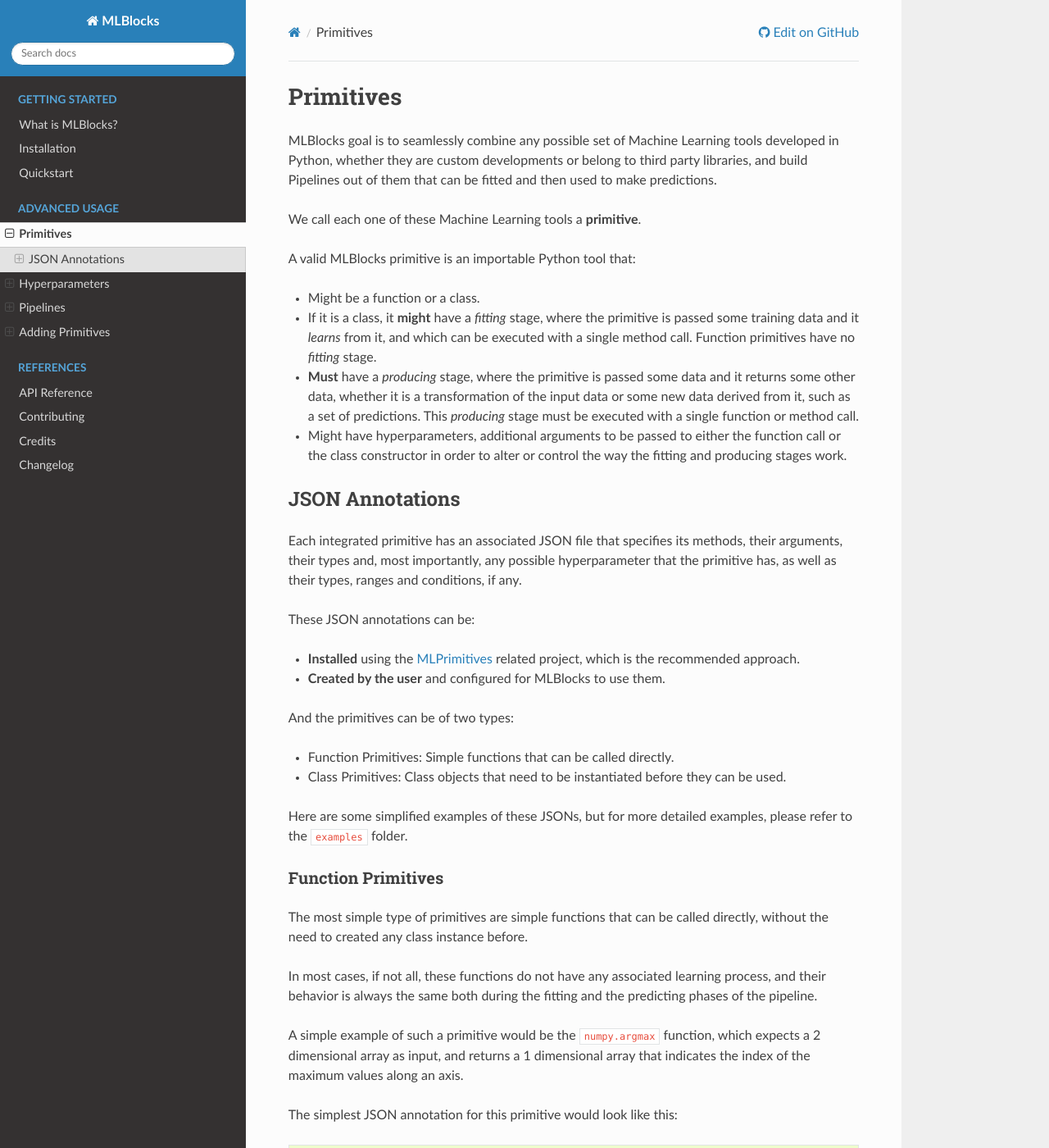
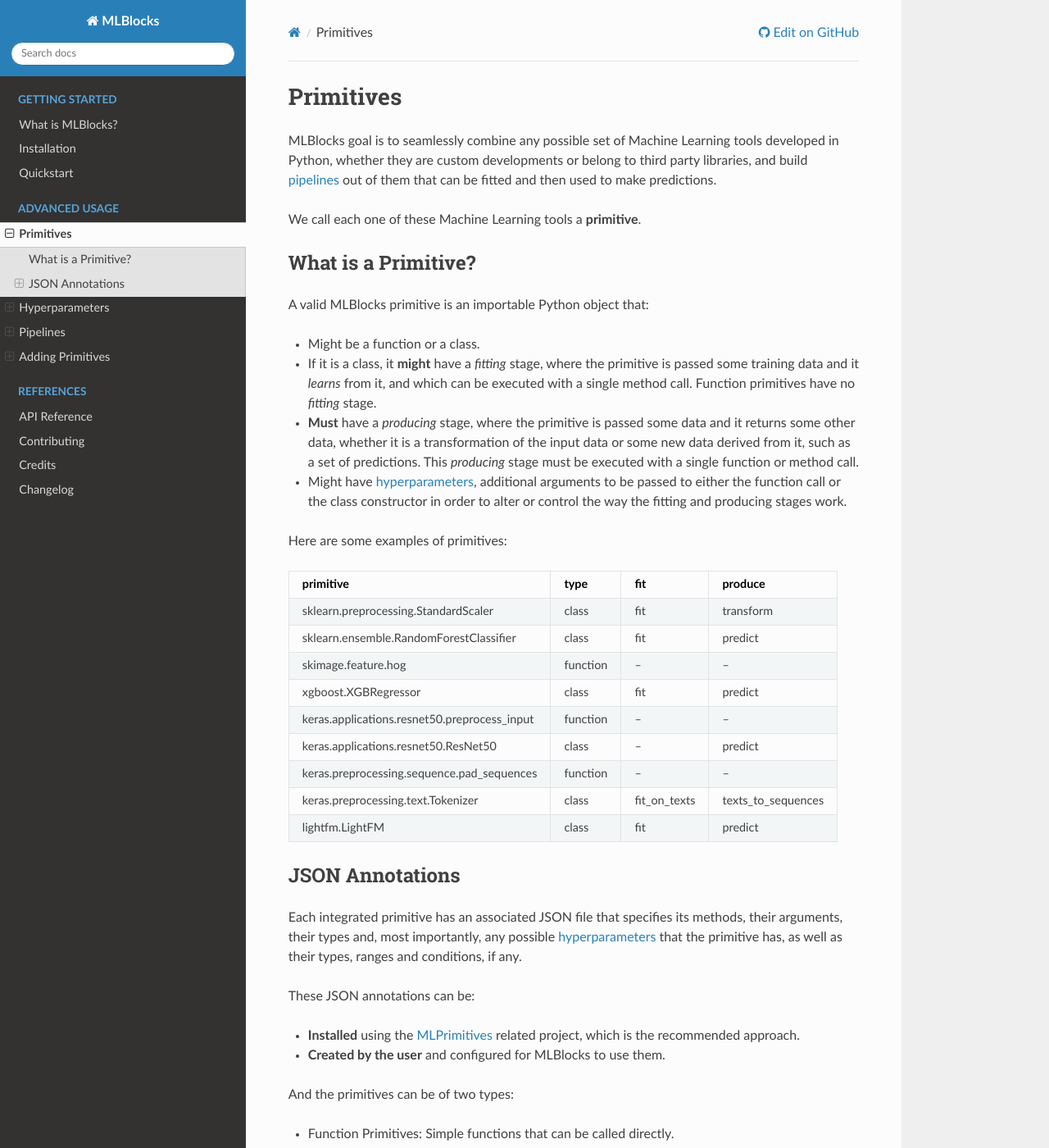
Before and after one commit to MLBazaar/MLBlocks, a Sphinx documentation site: the page built from docs/advanced_usage/primitives.rst, in a window 1280 px wide and 1400 px high. Shown: the whole window at 82% size. Built offline with Sphinx 7.4.7 and the Read the Docs theme 2.0.0, drawn with Linux system fonts in a browser that asks for light colours; some of the changed text lies outside the part shown.

Commit message:
Add primitive examples

```diff
--- a/docs/advanced_usage/primitives.rst
+++ b/docs/advanced_usage/primitives.rst
@@ -3,11 +3,14 @@ Primitives
 
 MLBlocks goal is to seamlessly combine any possible set of Machine Learning tools developed
 in Python, whether they are custom developments or belong to third party libraries, and
-build Pipelines out of them that can be fitted and then used to make predictions.
+build `pipelines`_ out of them that can be fitted and then used to make predictions.
 
 We call each one of these Machine Learning tools a **primitive**.
 
-A valid MLBlocks primitive is an importable Python tool that:
+What is a Primitive?
+--------------------
+
+A valid MLBlocks primitive is an importable Python object that:
 
 * Might be a function or a class.
 * If it is a class, it **might** have a `fitting` stage, where the primitive is passed some
@@ -17,14 +20,39 @@ A valid MLBlocks primitive is an importable Python tool that:
   other data, whether it is a transformation of the input data or some new data derived from it,
   such as a set of predictions. This `producing` stage must be executed with a single function or
   method call.
-* Might have hyperparameters, additional arguments to be passed to either the function call or
+* Might have `hyperparameters`_, additional arguments to be passed to either the function call or
   the class constructor in order to alter or control the way the fitting and producing stages work.
+
+Here are some examples of primitives:
+
++-----------------------------------------------+-----------+--------------+--------------------+
+| primitive                                     | type      | fit          | produce            |
++===============================================+===========+==============+====================+
+| sklearn.preprocessing.StandardScaler          | class     | fit          | transform          |
++-----------------------------------------------+-----------+--------------+--------------------+
+| sklearn.ensemble.RandomForestClassifier       | class     | fit          | predict            |
++-----------------------------------------------+-----------+--------------+--------------------+
+| skimage.feature.hog                           | function  | --           | --                 |
++-----------------------------------------------+-----------+--------------+--------------------+
+| xgboost.XGBRegressor                          | class     | fit          | predict            |
++-----------------------------------------------+-----------+--------------+--------------------+
+| keras.applications.resnet50.preprocess_input  | function  | --           | --                 |
++-----------------------------------------------+-----------+--------------+--------------------+
+| keras.applications.resnet50.ResNet50          | class     | --           | predict            |
++-----------------------------------------------+-----------+--------------+--------------------+
+| keras.preprocessing.sequence.pad_sequences    | function  | --           | --                 |
++-----------------------------------------------+-----------+--------------+--------------------+
+| keras.preprocessing.text.Tokenizer            | class     | fit_on_texts | texts_to_sequences |
++-----------------------------------------------+-----------+--------------+--------------------+
+| lightfm.LightFM                               | class     | fit          | predict            |
++-----------------------------------------------+-----------+--------------+--------------------+
+
 
 JSON Annotations
 ----------------
 
 Each integrated primitive has an associated JSON file that specifies its methods, their arguments,
-their types and, most importantly, any possible hyperparameter that the primitive has, as well
+their types and, most importantly, any possible `hyperparameters`_ that the primitive has, as well
 as their types, ranges and conditions, if any.
 
 These JSON annotations can be:
@@ -38,9 +66,7 @@ And the primitives can be of two types:
 * Class Primitives: Class objects that need to be instantiated before they can be used.
 
 Here are some simplified examples of these JSONs, but for more detailed examples, please refer to
-the ``examples`` folder.
-
-.. _MLPrimitives: https://github.com/HDI-Project/MLPrimitives
+the `examples folder`_ of the project.
 
 Function Primitives
 ~~~~~~~~~~~~~~~~~~~
@@ -173,28 +200,35 @@ Function Primitive one that explained above:
 MLBlock Class
 ~~~~~~~~~~~~~
 
-The ``mlblocks.MLBlock`` class is the representation of a primitive within the **MLBlocks**
+The `mlblocks.MLBlock`_ class is the representation of a primitive within the **MLBlocks**
 library.
 
 This is used to wrap the annotated primitives, offering a common and uniform interface to
 interact with any possible Machine Learning tool implemented in Python.
 
-These are the inputs required to create an ``MLBlock`` instance:
+These are the inputs required to create an `mlblocks.MLBlock`_ instance:
 
 * ``name``: the name of the primitive JSON to load.
 * ``**hyperparameters``: Hyperparameters of the primitive, passed as keyword arguments.
 
 And it has these available methods:
 
-* ``get_tunable_hyperparameters``: Get a dictionary indicating which hyperparameters can be tuned
-  for this primitive, with their types, available ranges, default
-  values and documentation.
-* ``get_hyperparameters``: Get a dictionary with the hyperparameter values that the primitive is using.
+* ``get_tunable_hyperparameters``: Get a dictionary indicating which hyperparameters can be
+  tuned for this primitive, with their types, available ranges, default values and documentation.
+* ``get_hyperparameters``: Get a dictionary with the hyperparameter values that the primitive is
+  using.
 * ``set_hyperparameters``: Set new hyperparameters for the primitive, recreating any necessary
   object for the changes to take effect.
 * ``fit``: Call the method specified in the JSON annotation passing any required arguments.
 * ``produce``: Call the method specified in the JSON annotation passing any required arguments and
   capture its outputs as variables.
 
-For a more detailed description of the methods and their arguments, please check the API Reference
-section of the documentation.
+For a more detailed description of the methods and their arguments, please check the corresponding
+section in the `API Reference`_ documentation.
+
+.. _API Reference: ../api_reference.html
+.. _MLPrimitives: https://github.com/HDI-Project/MLPrimitives
+.. _hyperparameters: hyperparameters.html
+.. _mlblocks.MLBlock: ../api_reference.html#mlblocks.MLBlock
+.. _pipelines: pipelines.html
+.. _examples folder: https://github.com/HDI-Project/MLBlocks/tree/master/examples
```
Also changed, not shown: other parts of docs/advanced_usage/primitives.rst (+3 -2 lines).
